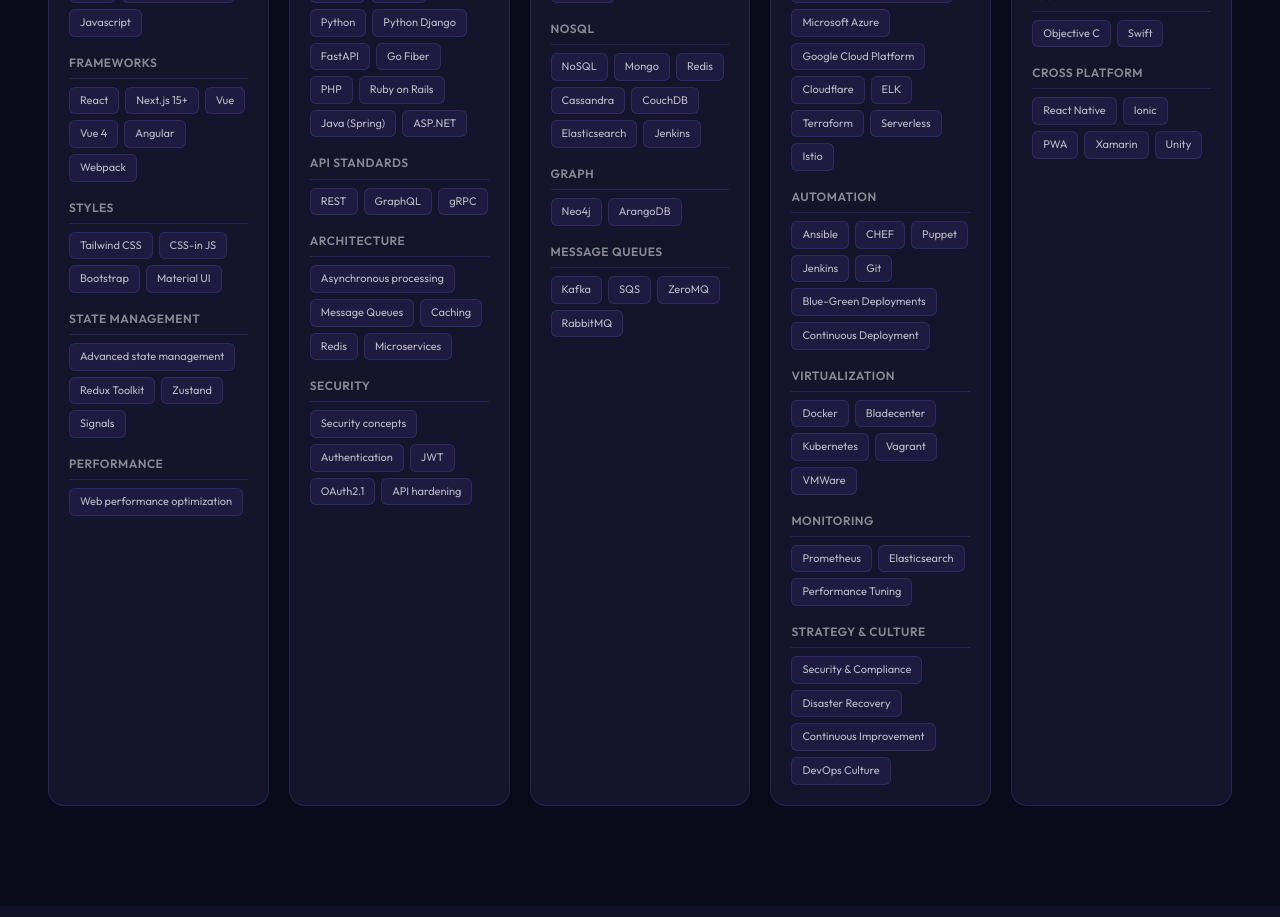
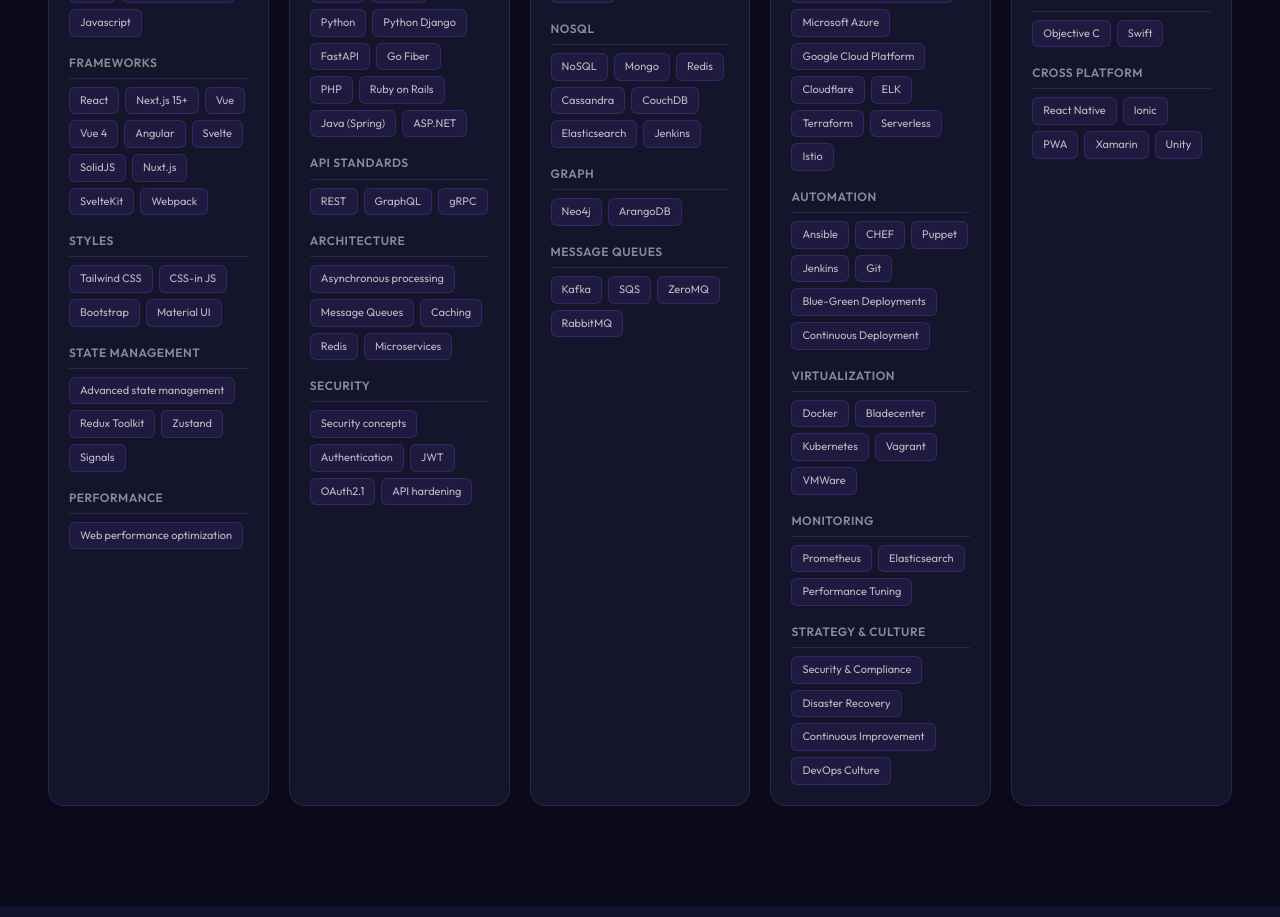
Before and after one commit to siridevcode-dev/devthailao.com, a Next.js app: page /en in a window 1280 px wide. Shown: the part 2740-3657 px from the top of the page. Built offline with nearby package versions, Linux system fonts and the light colour scheme.

Commit message:
Update frontend frameworks skills

```diff
--- a/src/components/SkillsRoadmap.tsx
+++ b/src/components/SkillsRoadmap.tsx
@@ -79,7 +79,7 @@
         color: '#3b82f6',
         categories: [
             { name: 'basics', items: ['HTML', 'HTML5', 'CSS', 'CSS3', 'Responsive Design', 'Javascript'] },
-            { name: 'frameworks', items: ['React', 'Next.js 15+', 'Vue', 'Vue 4', 'Angular', 'Webpack'] },
+            { name: 'frameworks', items: ['React', 'Next.js 15+', 'Vue', 'Vue 4', 'Angular', 'Svelte', 'SolidJS', 'Nuxt.js', 'SvelteKit', 'Webpack'] },
             { name: 'styles', items: ['Tailwind CSS', 'CSS-in JS', 'Bootstrap', 'Material UI'] },
             { name: 'stateManagement', items: ['Advanced state management', 'Redux Toolkit', 'Zustand', 'Signals'] },
             { name: 'optimization', items: ['Web performance optimization'] },
```
